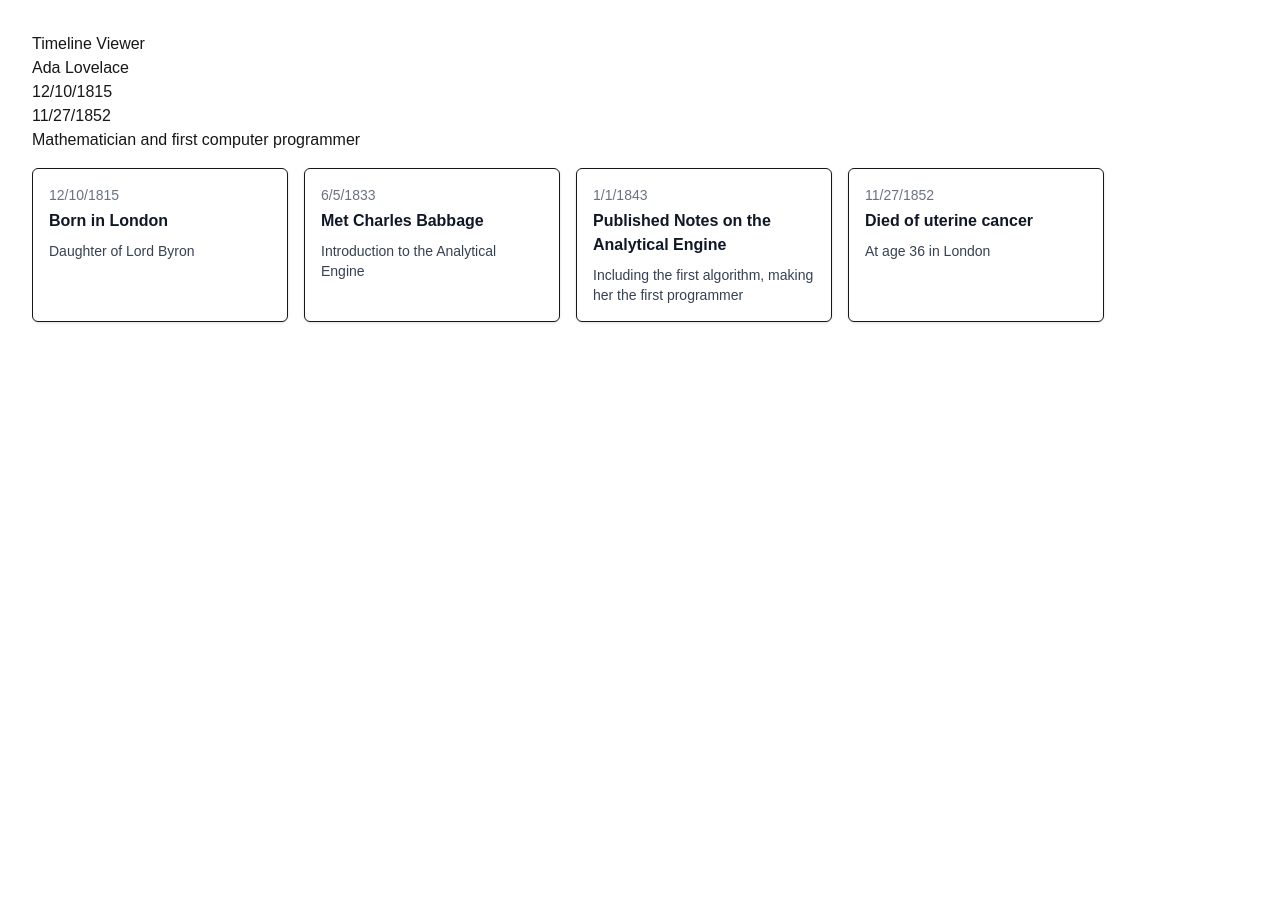
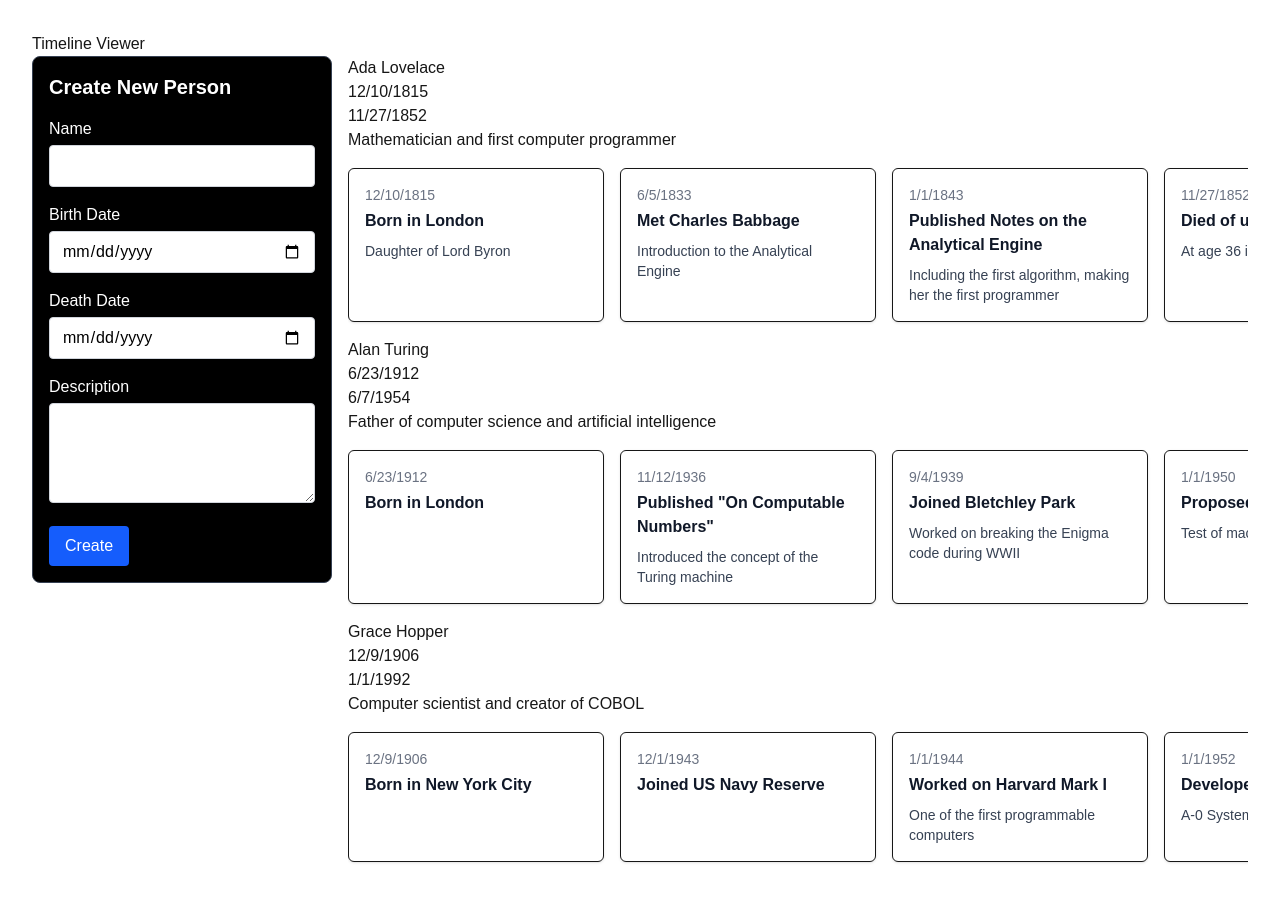
Before and after one commit to joelstransky/chronoscope, a Next.js app: page / in a window 1280 px wide. Shown: the top 902 px of the page. Before the commit the page ends 800 px from the top, so only its background shows below. Built offline with nearby package versions, Linux system fonts and the light colour scheme.

Commit message:
create person form

```diff
--- /dev/null
+++ b/app/actions.ts
@@ -0,0 +1,24 @@
+"use server";
+
+import { revalidatePath } from "next/cache";
+import { addPerson } from "@/lib/data-store";
+import type { PersonData } from "@/types/timeline";
+
+export async function createPerson(formData: FormData) {
+  const name = formData.get("name") as string;
+  const birthDate = formData.get("birthDate") as string;
+  const deathDate = formData.get("deathDate") as string;
+  const description = formData.get("description") as string;
+
+  const newPerson: PersonData = {
+    id: name.toLowerCase().replace(/\s+/g, "-"),
+    name,
+    birthDate: new Date(birthDate),
+    deathDate: new Date(deathDate),
+    description,
+    events: [],
+  };
+
+  addPerson(newPerson);
+  revalidatePath("/");
+}
--- a/app/page.tsx
+++ b/app/page.tsx
@@ -1,21 +1,31 @@
-import Person from '@/components/timeline/Person';
-import { getPersonsByIds } from '@/lib/utils';
-import type { SearchParams } from '@/types/api';
+import CreatePersonForm from "@/components/timeline/CreatePersonForm";
+import Person from "@/components/timeline/Person";
+import { getAllPeople, getPersonsByIds } from "@/lib/data-store";
+import type { SearchParams } from "@/types/api";
 
 export default async function HomePage(props: {
-  searchParams: Promise<SearchParams>
+  searchParams: Promise<SearchParams>;
 }) {
   // Next.js calls this function and passes the props
   const params = await props.searchParams;
   const peopleParam = params.people;
-  const people = getPersonsByIds(peopleParam ? peopleParam.split(',') : ['ada-lovelace']);
+  const people = peopleParam
+    ? getPersonsByIds(peopleParam.split(","))
+    : getAllPeople();
 
   return (
     <main className="min-h-screen p-8">
       <h1>Timeline Viewer</h1>
-      {people.map((person) => (
-        <Person key={person.id} {...person} />
-      ))}
+      <div className="grid grid-cols-[300px_minmax(900px,1fr)] gap-4">
+        <div >
+          <CreatePersonForm />
+        </div>
+        <div >
+          {people.map((person) => (
+            <Person key={person.id} {...person} />
+          ))}
+        </div>
+      </div>
     </main>
   );
 }
--- /dev/null
+++ b/components/timeline/CreatePersonForm.tsx
@@ -0,0 +1,68 @@
+// components/timeline/CreatePersonForm.tsx
+'use client';
+
+import { createPerson } from '@/app/actions';
+
+export default function CreatePersonForm() {
+    // TODO: Add form with fields:
+    // - name (text input, required)
+    // - birthDate (date input)
+    // - deathDate (date input)
+    // - description (textarea)
+
+    // TODO: Use <form action={createPerson}> to call the server action
+
+    // TODO: Add a submit button
+
+    // For now, just return a placeholder:
+    return (
+        <div className="bg-black border border-gray-700 rounded-lg p-4 mb-8">
+            <h2 className="text-xl font-semibold mb-4 text-white">Create New Person</h2>
+            <form action={createPerson} className="space-y-4">
+                <div>
+                    <label htmlFor="name" className="block text-white mb-1">Name</label>
+                    <input
+                        type="text"
+                        id="name"
+                        name="name"
+                        required
+                        className="w-full px-3 py-2 bg-white text-black border border-gray-300 rounded focus:outline-none focus:ring-2 focus:ring-blue-500"
+                    />
+                </div>
+                <div>
+                    <label htmlFor="birthDate" className="block text-white mb-1">Birth Date</label>
+                    <input
+                        type="date"
+                        id="birthDate"
+                        name="birthDate"
+                        className="w-full px-3 py-2 bg-white text-black border border-gray-300 rounded focus:outline-none focus:ring-2 focus:ring-blue-500"
+                    />
+                </div>
+                <div>
+                    <label htmlFor="deathDate" className="block text-white mb-1">Death Date</label>
+                    <input
+                        type="date"
+                        id="deathDate"
+                        name="deathDate"
+                        className="w-full px-3 py-2 bg-white text-black border border-gray-300 rounded focus:outline-none focus:ring-2 focus:ring-blue-500"
+                    />
+                </div>
+                <div>
+                    <label htmlFor="description" className="block text-white mb-1">Description</label>
+                    <textarea
+                        id="description"
+                        name="description"
+                        className="w-full px-3 py-2 bg-white text-black border border-gray-300 rounded focus:outline-none focus:ring-2 focus:ring-blue-500 min-h-[100px]"
+                    />
+                </div>
+
+                <button
+                    type="submit"
+                    className="px-4 py-2 bg-blue-600 text-white rounded hover:bg-blue-700 focus:outline-none focus:ring-2 focus:ring-blue-500 focus:ring-offset-2 focus:ring-offset-black transition-colors"
+                >
+                    Create
+                </button>
+            </form>
+        </div>
+    );
+}
--- /dev/null
+++ b/lib/data-store.ts
@@ -0,0 +1,29 @@
+// lib/data-store.ts
+import type { PersonData } from '@/types/timeline';
+import { samplePersons } from './sample-data';
+
+// In-memory store (resets on server restart - we'll use DB later)
+let people: PersonData[] = [...samplePersons];
+
+export function getAllPeople(): PersonData[] {
+  return people;
+}
+
+export function getPersonById(id: string): PersonData | undefined {
+  return people.find(p => p.id === id);
+}
+
+export function getPersonsByIds(ids: string[]): PersonData[] {
+  return ids
+    .map(id => getPersonById(id))
+    .filter((person): person is PersonData => person !== undefined);
+}
+
+export function addPerson(person: PersonData): void {
+  people.push(person);
+}
+
+// For testing - reset to original data
+export function resetData(): void {
+  people = [...samplePersons];
+}
```
